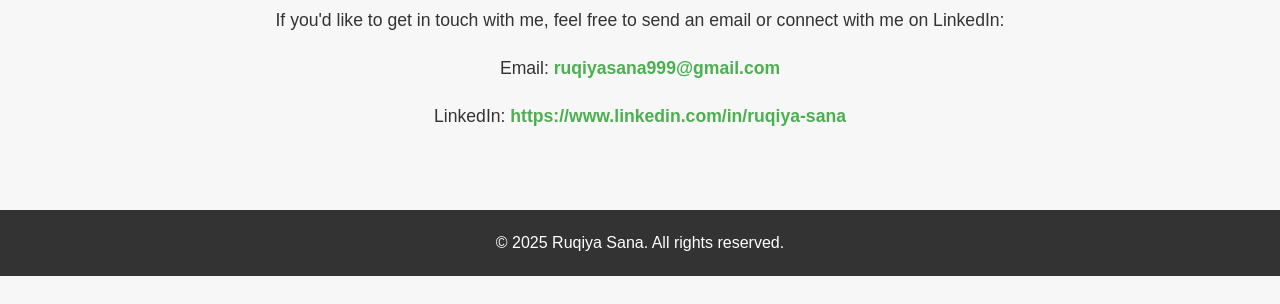
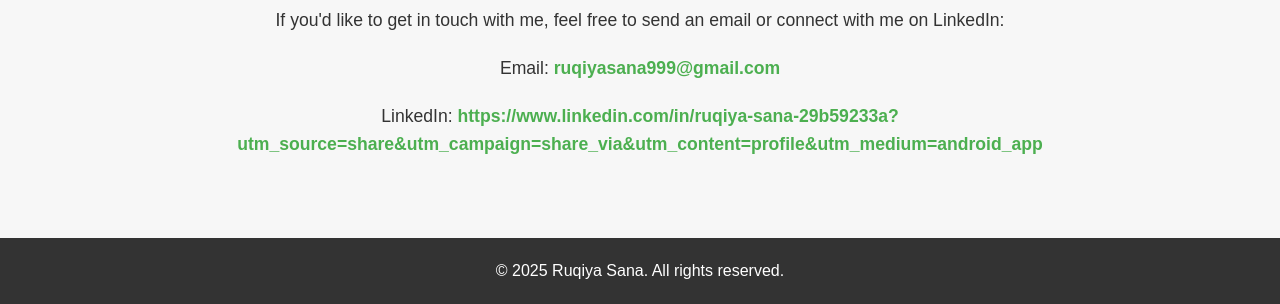
Before and after one commit to Ruqiyasana/website, a plain HTML site: page index.html in a window 1280 px wide. Shown: the part 757-1061 px from the top of the page. Before the commit the page ends 1033 px from the top, so only its background shows below. Drawn offline with Linux system fonts and the light colour scheme.

Commit message:
Update index.html

```diff
--- a/index.html
+++ b/index.html
@@ -154,7 +154,7 @@
             <h2>Contact Me</h2>
             <p>If you'd like to get in touch with me, feel free to send an email or connect with me on LinkedIn:</p>
             <p>Email: <a href="mailto:ruqiyasana999@gmail.com">ruqiyasana999@gmail.com</a></p>
-            <p>LinkedIn: <a href="https://www.linkedin.com/in/ruqiya-sana" target="_blank">https://www.linkedin.com/in/ruqiya-sana</a></p>
+            <p>LinkedIn: <a href="https://www.linkedin.com/in/ruqiya-sana-29b59233a?utm_source=share&utm_campaign=share_via&utm_content=profile&utm_medium=android_app" target="_blank">https://www.linkedin.com/in/ruqiya-sana-29b59233a?utm_source=share&utm_campaign=share_via&utm_content=profile&utm_medium=android_app</a></p>
         </section>
     </div>
 
```
